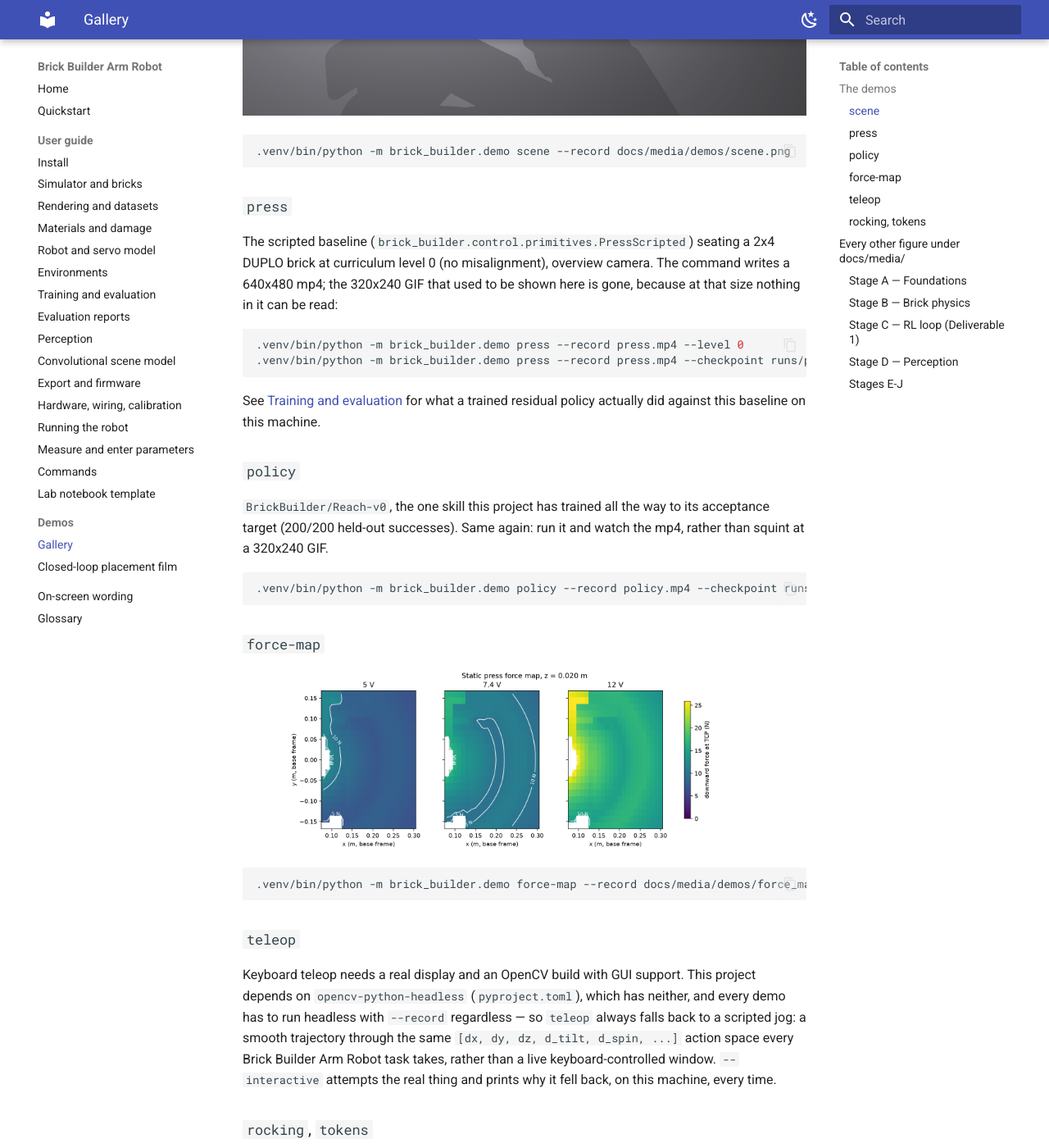
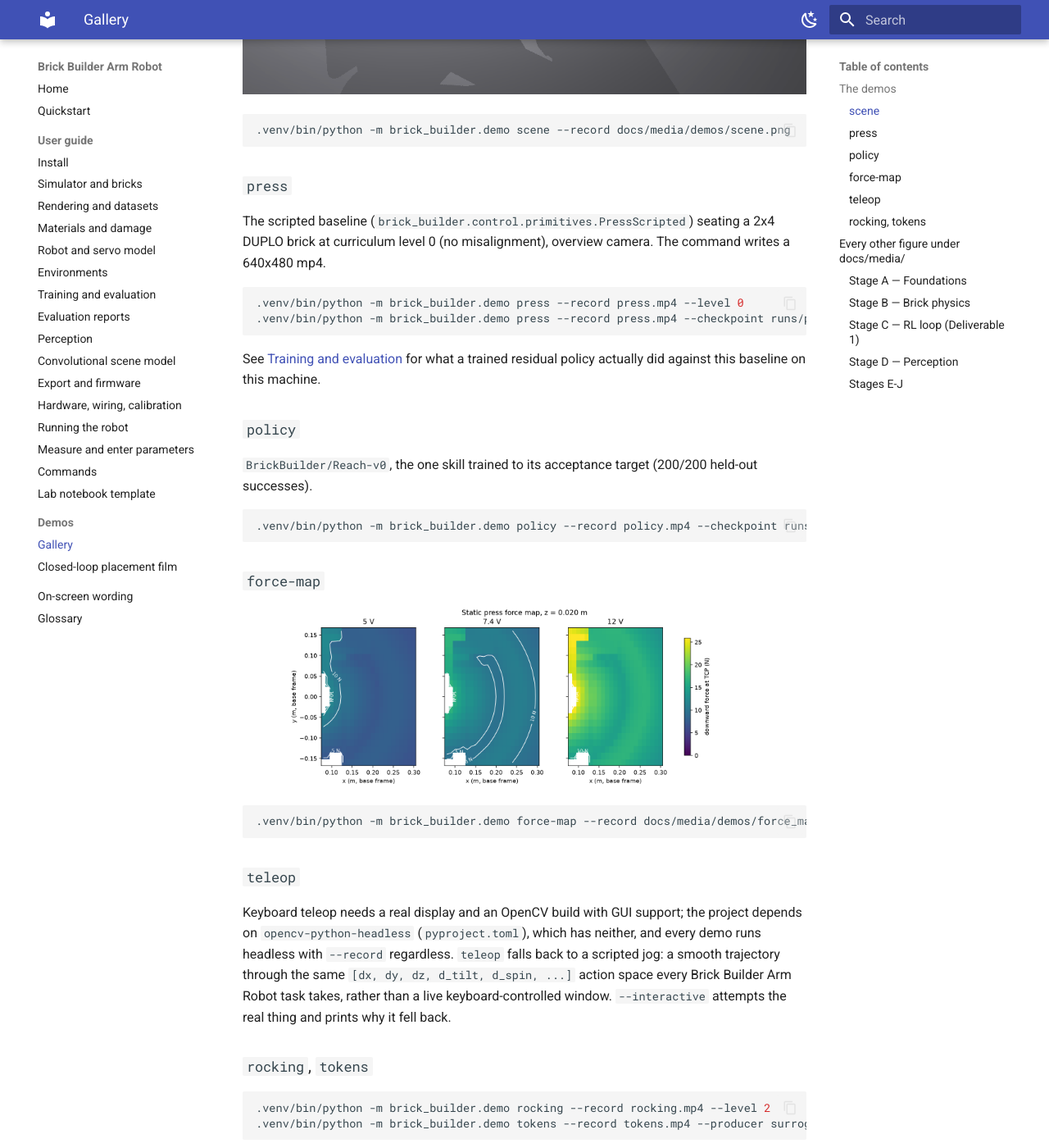
Before and after one commit to k-h-nunn/brick-builder-arm-robot, an MkDocs documentation site: the page built from docs/demos/README.md, in a window 1280 px wide and 1400 px high, scrolled down 2032 px. Shown: the whole window at 82% size. Built offline with MkDocs 1.6.1 and Material for MkDocs 9.7.7, drawn with Linux system fonts in a browser that asks for light colours; some of the changed text lies outside the part shown.

Commit message:
docs: condense prose in demos/README.md
Rewrite narrative prose into terse manual-style statements; the demo
table, commands, and figure links unchanged. Removes two redundant
repeats of the "320x240 GIFs are gone, too small to read" note (kept
once, in the intro).

Co-Authored-By: Claude Fable 5.1 <noreply@anthropic.com>
Claude-Session: https://claude.ai/code/session_01RzBd2B5zzgQYF7MiXKsWuw

````diff
--- a/docs/demos/README.md
+++ b/docs/demos/README.md
@@ -5,15 +5,14 @@ are under `docs/media/hd/`.
 
 [![Closed-loop placement, step Verify](../media/hd/closed-loop-verify.png)](videos.md)
 
-Every demo is a subcommand of `python -m brick_builder.demo <name>`, and every one of them runs headless —
-this machine has no display attached — and writes a file with `--record out.mp4` (or `.png` for the two
-demos that only ever produce a single picture: `scene`, `force-map`). `scripts/make_media.py --only
-demos` regenerates every demo's default output under `docs/media/demos/` from a fixed seed in one call.
-Videos (`.mp4`) are git-ignored per project convention, with one exception: the pick-and-place film
-above, whose 1080p copy is checked in under `docs/media/hd/` precisely so that a reader can open
-it. Everything else here is reproduced by the command printed next to it, in a few seconds to a
-couple of minutes. The low-resolution GIFs this page used to show inline are no longer shown:
-320x240 is too small to read anything in.
+Every demo is a subcommand of `python -m brick_builder.demo <name>`. All run headless (this machine
+has no display attached) and write a file with `--record out.mp4` (or `.png` for the two demos
+producing a single picture: `scene`, `force-map`). `scripts/make_media.py --only demos` regenerates
+every demo's default output under `docs/media/demos/` from a fixed seed in one call. Videos
+(`.mp4`) are git-ignored, with one exception: the pick-and-place film above, whose 1080p copy is
+checked in under `docs/media/hd/` so a reader can open it. Everything else is reproduced by the
+command printed next to it, in a few seconds to a couple of minutes. Low-resolution GIFs (320x240)
+are no longer shown inline: too small to read.
 
 ```bash
 CUDA_VISIBLE_DEVICES="" MUJOCO_GL=egl .venv/bin/python -m brick_builder.demo <name> --record out.mp4
@@ -41,9 +40,8 @@ CUDA_VISIBLE_DEVICES="" MUJOCO_GL=egl .venv/bin/python -m brick_builder.demo <na
 
 ### `press`
 
-The scripted baseline (`brick_builder.control.primitives.PressScripted`) seating a 2x4 DUPLO brick at
-curriculum level 0 (no misalignment), overview camera. The command writes a 640x480 mp4; the
-320x240 GIF that used to be shown here is gone, because at that size nothing in it can be read:
+The scripted baseline (`brick_builder.control.primitives.PressScripted`) seating a 2x4 DUPLO brick
+at curriculum level 0 (no misalignment), overview camera. The command writes a 640x480 mp4.
 
 ```bash
 .venv/bin/python -m brick_builder.demo press --record press.mp4 --level 0
@@ -55,9 +53,8 @@ actually did against this baseline on this machine.
 
 ### `policy`
 
-`BrickBuilder/Reach-v0`, the one skill this project has trained all the way to its acceptance target
-(200/200 held-out successes). Same again: run it and watch the mp4, rather than squint at a
-320x240 GIF.
+`BrickBuilder/Reach-v0`, the one skill trained to its acceptance target (200/200 held-out
+successes).
 
 ```bash
 .venv/bin/python -m brick_builder.demo policy --record policy.mp4 --checkpoint runs/reach_smoke/checkpoint.pt
@@ -73,12 +70,12 @@ actually did against this baseline on this machine.
 
 ### `teleop`
 
-Keyboard teleop needs a real display and an OpenCV build with GUI support. This project depends on
-`opencv-python-headless` (`pyproject.toml`), which has neither, and every demo has to run headless with
-`--record` regardless — so `teleop` always falls back to a scripted jog: a
-smooth trajectory through the same `[dx, dy, dz, d_tilt, d_spin, ...]` action space every Brick Builder Arm Robot task
-takes, rather than a live keyboard-controlled window. `--interactive` attempts the real thing and prints
-why it fell back, on this machine, every time.
+Keyboard teleop needs a real display and an OpenCV build with GUI support; the project depends on
+`opencv-python-headless` (`pyproject.toml`), which has neither, and every demo runs headless with
+`--record` regardless. `teleop` falls back to a scripted jog: a smooth trajectory through the same
+`[dx, dy, dz, d_tilt, d_spin, ...]` action space every Brick Builder Arm Robot task takes, rather
+than a live keyboard-controlled window. `--interactive` attempts the real thing and prints why it
+fell back.
 
 ### `rocking`, `tokens`
 
````
Also changed, not shown: other parts of docs/demos/README.md (+10 -11 lines).
